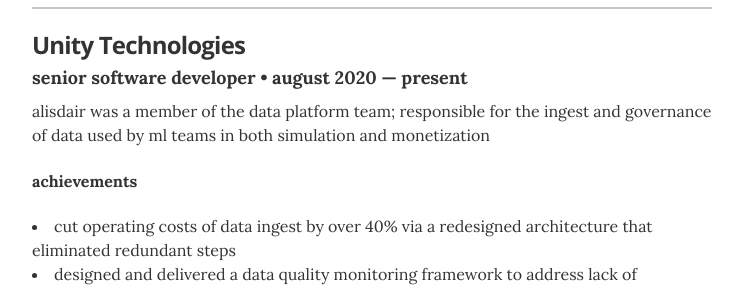
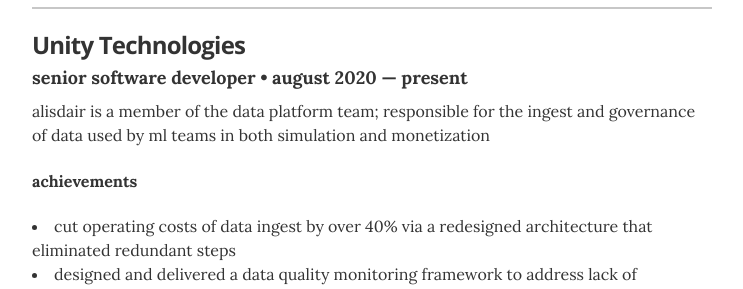
Before and after one commit to talentdeficit/talentdeficit.github.io, a Jekyll site: the page built from index.html, in a window 1280 px wide and 900 px high. Shown: the part 375-664 px from the top of the window, without its empty margins (268-1011 px from the left). Built offline with Jekyll 4.4.1, drawn with Linux system fonts in a browser that asks for light colours.

Commit message:
fix tense

```diff
--- a/_data/experience.yml
+++ b/_data/experience.yml
@@ -1,7 +1,7 @@
 - company: Unity Technologies
   position: senior software developer
   duration: august 2020 &mdash; present
-  summary: alisdair was a member of the data platform team; responsible for the ingest and governance of data used by ml teams in both simulation and monetization
+  summary: alisdair is a member of the data platform team; responsible for the ingest and governance of data used by ml teams in both simulation and monetization
   responsibilies:
     - operated the platform that ingests over 60 billion discrete events every day
     - outreach to other teams within unity to gather requirements and design strategies for onboarding their data to the platform
```
